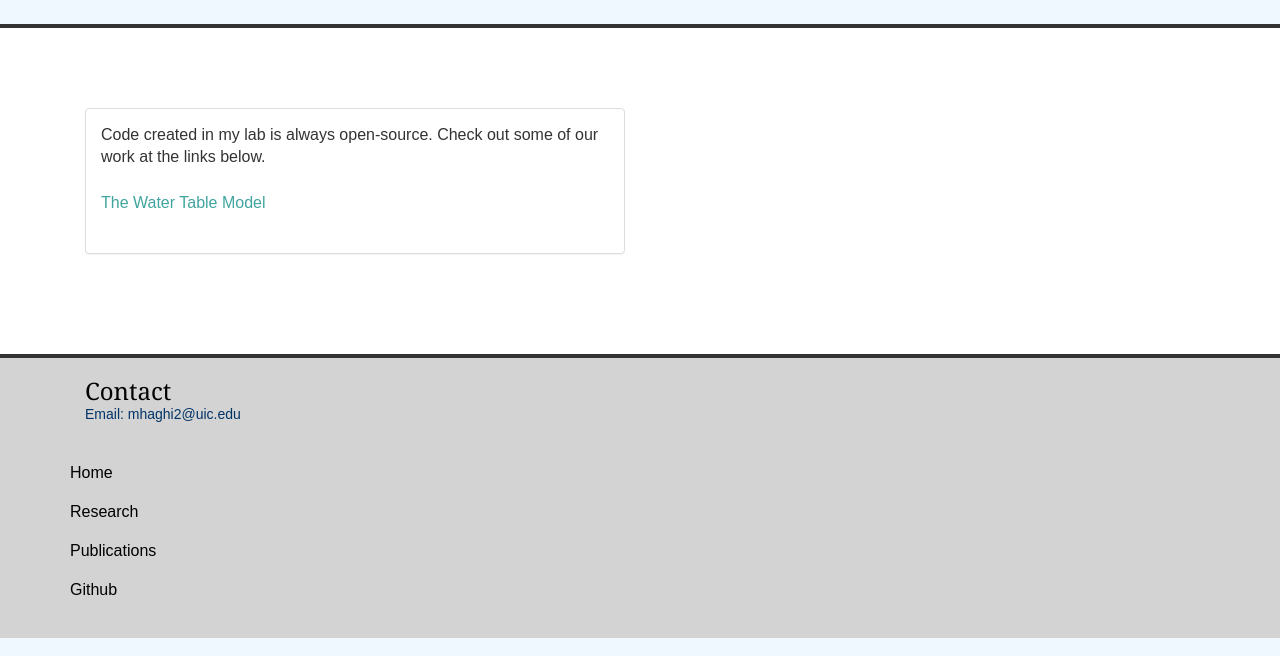
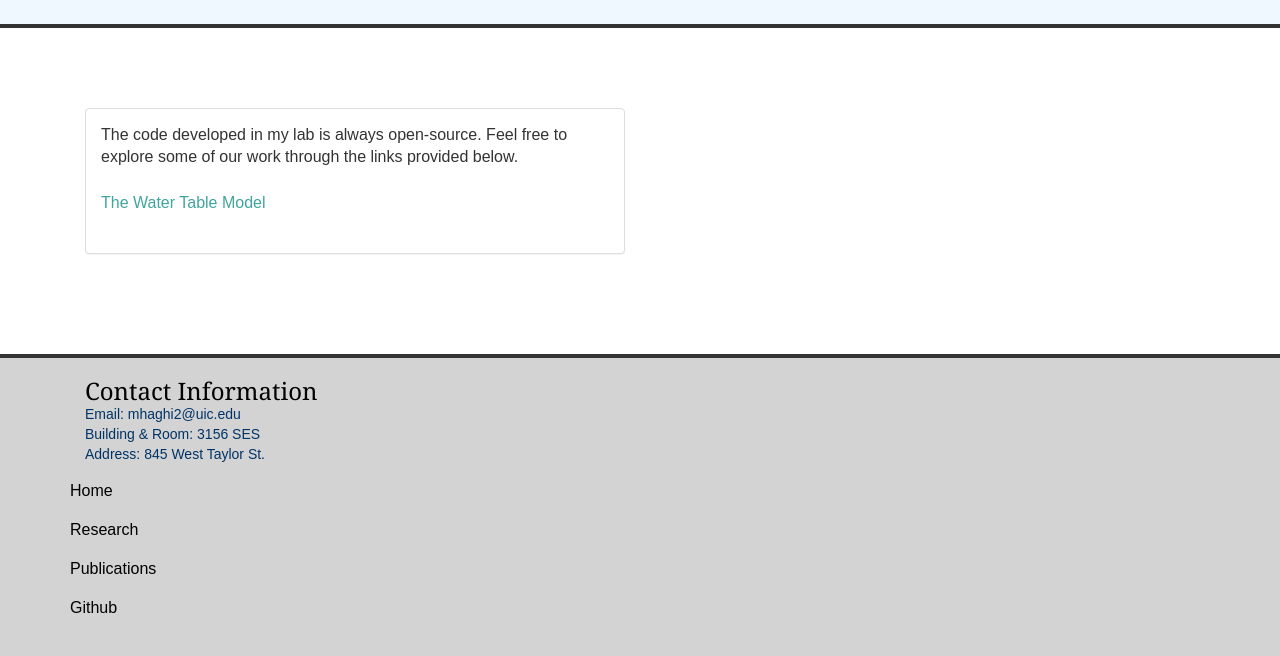
Before and after one commit to MHaghiri/MHaghiri.github.io, a plain HTML site: page github.html in a window 1280 px wide. Shown: the part 146-802 px from the top of the page. Drawn offline with Linux system fonts and the light colour scheme.

Commit message:
Update github.html

```diff
--- a/github.html
+++ b/github.html
@@ -229,7 +229,7 @@ body {
                     <div class="panel panel-default">
                         <div id="collapseOne" class="panel-collapse collapse in" role="tabpanel" aria-labelledby="headingOne">
                             <div class="panel-body panel_text">
-                                Code created in my lab is always open-source. Check out some of our work at the links below.
+                               The code developed in my lab is always open-source. Feel free to explore some of our work through the links provided below.
                                 <br><br>
                                 <a href="https://github.com/MHaghiri/" target="_blank">The Water Table Model</a>
                                 <br>
@@ -245,12 +245,14 @@ body {
 </div>
 <!-- //about -->
 <!-- footer -->
-	<div class="footer"><a name="CONTACT"></a>
+	<div class="footer"><a name="CONTACT Information"></a>
 		<div class="container">
 			<div class="footer-grids">
 				<div class="col-md-4 footer-grid ">
-                    <h3>Contact</h3>
+                    <h3>Contact Information</h3>
                     <p>Email: mhaghi2@uic.edu</p>
+		    <p>Building & Room: 3156 SES</p>
+                    <p>Address: 845 West Taylor St.</p>
 				</div>
                 <div class="col-md-4 footer-grid ">
                     <br><br><br>
```
